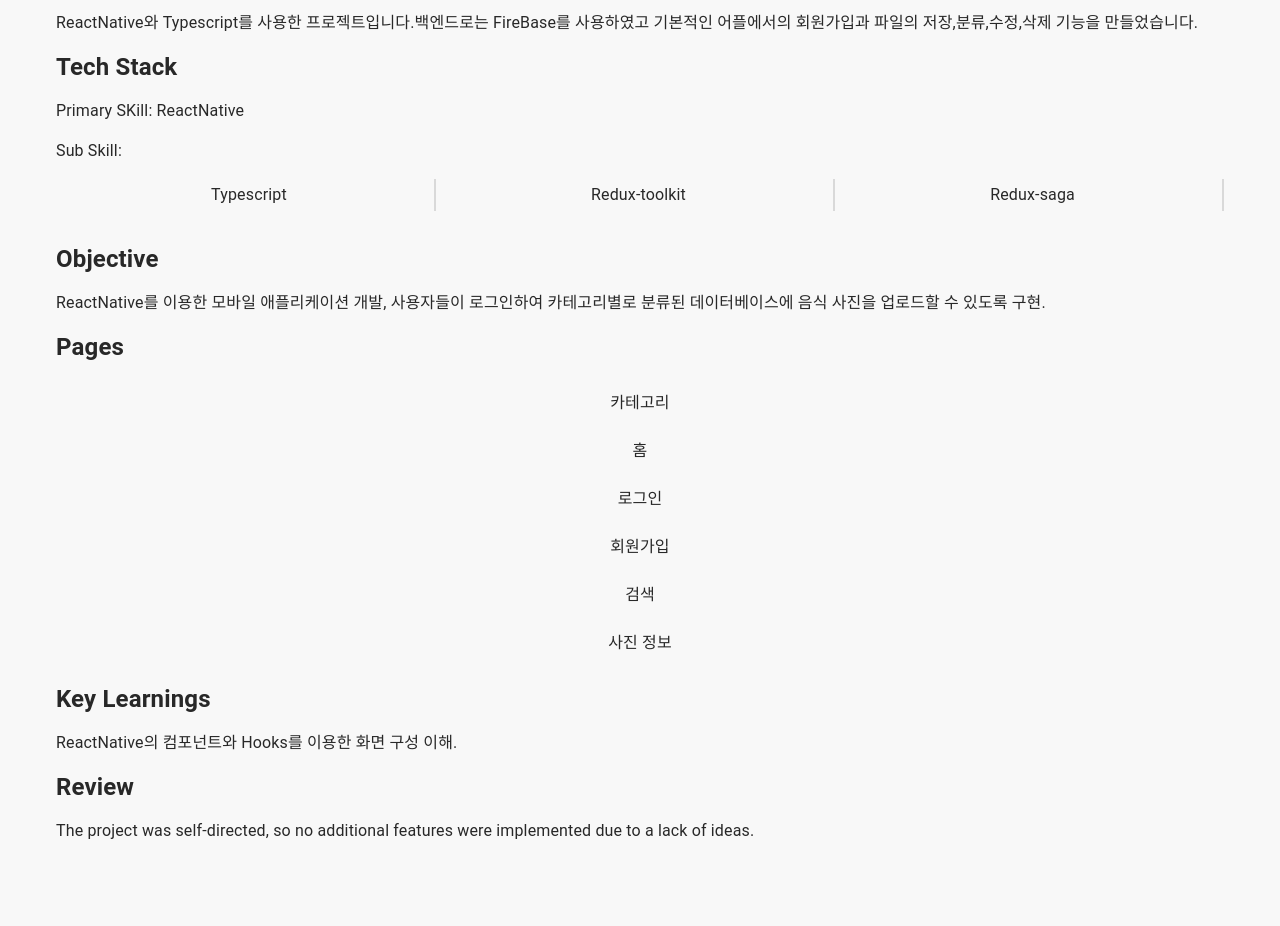
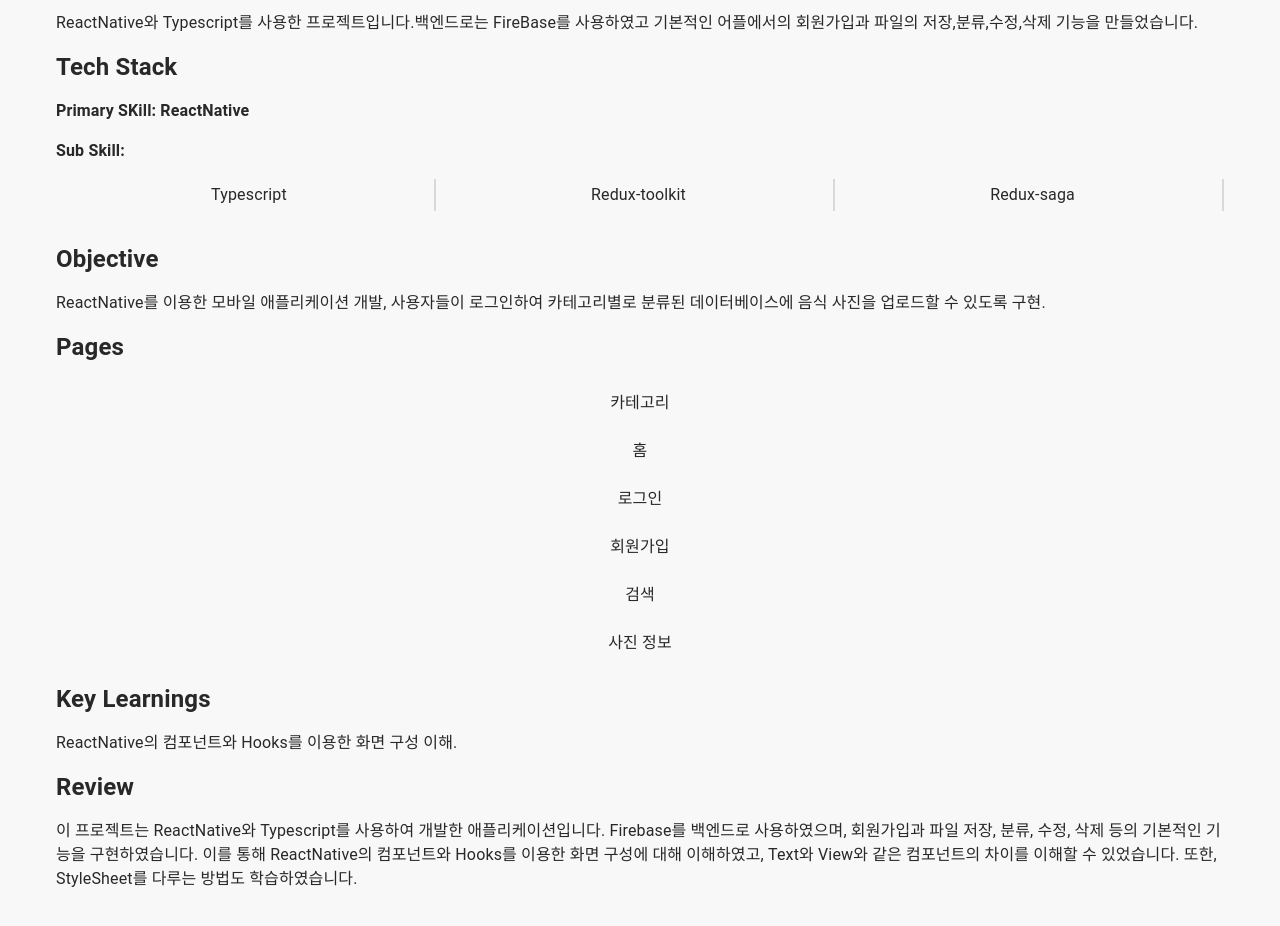
Before and after one commit to sunguekim/sunguekim-portfolio, a Next.js app: page /projects/reactnative-gallery in a window 1280 px wide. Shown: the part 600-1526 px from the top of the page. Before the commit the page ends 1491 px from the top, so only its background shows below. Built offline with nearby package versions, Linux system fonts and the light colour scheme.

Commit message:
add__ProjectData의 Review 추가

```diff
--- a/component/UI/EduationCard.tsx
+++ b/component/UI/EduationCard.tsx
@@ -8,13 +8,13 @@ const EductionCard2: React.FC<IEducation> = ({ id, course, startYear, endYear, d
     return (
         <Fade direction='up'  triggerOnce={true}>
             <div className="education-card">
-                <BiCalendar size={24} />
+
                 <div style={{ marginLeft: '1rem' }}>
                     <h3>{course}</h3>
                     <p>
                         {startYear} - {endYear === 'present' ? 'Current' : endYear}
                     </p>
-                    <BiBriefcase size={24} style={{ marginRight: '0.5rem' }} />
+
                     <p>{detail}</p>
                 </div>
             </div>
--- a/contexts/data/projectData.ts
+++ b/contexts/data/projectData.ts
@@ -20,7 +20,7 @@ export const projects = [
             "objective": "ReactNative를 이용한 모바일 애플리케이션 개발, 사용자들이 로그인하여 카테고리별로 분류된 데이터베이스에 음식 사진을 업로드할 수 있도록 구현.",
             "pages": ["카테고리", "홈", "로그인", "회원가입", "검색", "사진 정보"],
             "keyLearnings": "ReactNative의 컴포넌트와 Hooks를 이용한 화면 구성 이해.",
-            "review": "The project was self-directed, so no additional features were implemented due to a lack of ideas."
+            "review": "이 프로젝트는 ReactNative와 Typescript를 사용하여 개발한 애플리케이션입니다. Firebase를 백엔드로 사용하였으며, 회원가입과 파일 저장, 분류, 수정, 삭제 등의 기본적인 기능을 구현하였습니다. 이를 통해 ReactNative의 컴포넌트와 Hooks를 이용한 화면 구성에 대해 이해하였고, Text와 View와 같은 컴포넌트의 차이를 이해할 수 있었습니다. 또한, StyleSheet를 다루는 방법도 학습하였습니다."
         }
     },
     {
@@ -47,16 +47,16 @@ export const projects = [
         image: reactfirebase,
         url: "react-chat",
         skill: ['React', 'FireBase', 'Redux', 'JavaScript'],
-        desc: "Slack을 모티브로 React와 Firebase를 이용해 제작한 채팅웹입니다.회원가입,채팅,파일 업로드와 수정 삭제기능을 구현했습니다",
+        desc: "React와 Firebase를 이용해 제작한 채팅웹입니다.회원가입,채팅,파일 업로드와 수정 삭제기능을 구현했습니다",
         detail: {
             "techStack": {
-                "primary": "ReactNative",
-                "additional": ["Typescript", "Redux-toolkit", "Redux-saga"]
+                "primary": "React",
+                "additional": ['FireBase', 'Redux', 'JavaScript']
             },
-            "objective": "ReactNative를 이용한 모바일 애플리케이션 개발, 사용자들이 로그인하여 카테고리별로 분류된 데이터베이스에 음식 사진을 업로드할 수 있도록 구현.",
-            "pages": ["카테고리", "홈", "로그인", "회원가입", "검색", "사진 정보"],
-            "keyLearnings": "ReactNative의 컴포넌트와 Hooks를 이용한 화면 구성 이해.",
-            "review": "The project was self-directed, so no additional features were implemented due to a lack of ideas."
+            "objective": "React와 Firebase를 이용해 이미지 업로드,수정,삭제,채팅 기능을 구현.",
+            "pages": ["회원가입", "채팅", "파일 업로드", "수정", "삭제"],
+            "keyLearnings": "React와 Firebase의 이해",
+            "review": "Firebase SDK를 이용해 서비스를 구현하면서 기존의 백엔드보다 더 간편하게 백엔드를 대체할 수 있는 기능들을 사용해보았습니다. 주요 기능으로는 사용자 이미지 관리, 회원가입, 권한 설정이 있었습니다.SDK를 사용하며 느꼈던 장점은 필요한 백엔드 서비스들은 전부 지원해줘서 개발하기 편했다는 것입니다. 다만 아쉬운 점은 카카오 로그인과 같은 다른 소셜 플랫폼 기반의 회원가입 및 로그인 구현이 조금 어렵다는 점이 있었습니다."
         }
     },
     {
@@ -68,13 +68,13 @@ export const projects = [
         desc: 'React를 이용한 커머셜 플랫폼 프로젝트입니다.협업 프로젝트이고 제작에 참여한 기능은 로그인,회원가입,내정보,ADMIN,회원구매내역,판매자 판매내역,결제 기능입니다',
         detail: {
             "techStack": {
-                "primary": "ReactNative",
-                "additional": ["Typescript", "Redux-toolkit", "Redux-saga"]
+                "primary": "React",
+                "additional": ['Redux', 'JavaScript', 'NodeJS']
             },
             "objective": "ReactNative를 이용한 모바일 애플리케이션 개발, 사용자들이 로그인하여 카테고리별로 분류된 데이터베이스에 음식 사진을 업로드할 수 있도록 구현.",
-            "pages": ["카테고리", "홈", "로그인", "회원가입", "검색", "사진 정보"],
-            "keyLearnings": "ReactNative의 컴포넌트와 Hooks를 이용한 화면 구성 이해.",
-            "review": "The project was self-directed, so no additional features were implemented due to a lack of ideas."
+            "pages": ["로그인", "회원가입", "내정보", "ADMIN", "회원구매내역", "판매자 판매내역", "결제"],
+            "keyLearnings": "협업과 AWS를 이용한 배포 경험.",
+            "review": "첫 협업을 하면서 팀원들과의 소통 방식에 대해 많이 배울 수 있었습니다. 프로젝트 진행에 있어서 소통이 중요하다는 것을 깨달았습니다. 기능적인 측면에서는 React와 Redux-Saga를 사용하여 상태 관리를 배울 수 있었으며, 백엔드와 API 개발 시 요청할 자원의 형식을 명확히 정해야 한다는 것을 배웠습니다. 또한, AWS 서비스와 Travis-CI를 이용해 자동 배포를 경험할 수 있었습니다."
         }
     }
 ]
--- a/pages/projects/[id].tsx
+++ b/pages/projects/[id].tsx
@@ -46,8 +46,12 @@ const Project: React.FC<Props> = ({ project }) => {
                     <p>{project.desc}</p>
 
                     <h2>Tech Stack</h2>
-                    <p>Primary SKill: {project.detail.techStack.primary}</p>
-                    <p>Sub Skill:</p>
+                    <div className={`${styles.project__skills}`}>
+                        <p>
+                            Primary SKill: {project.detail.techStack.primary}
+                        </p>
+                        <p>Sub Skill:</p>
+                    </div>
                     <List sx={{ marginTop: -2 }} component={Stack} direction="row">
                         <ListItem disablePadding>
                             {project.detail.techStack.additional.map((tech, index) => (
--- a/styles/ProjectDetail.module.css
+++ b/styles/ProjectDetail.module.css
@@ -42,6 +42,9 @@
     text-transform: capitalize;
     cursor: pointer;
 }
+.project__skills{
+    font-weight: bold;
+}
 
 .project__image {
     overflow: hidden;
```
